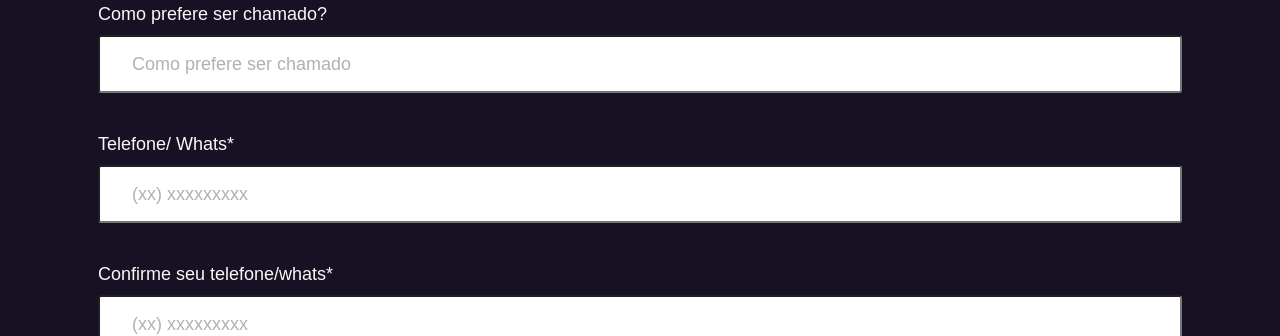
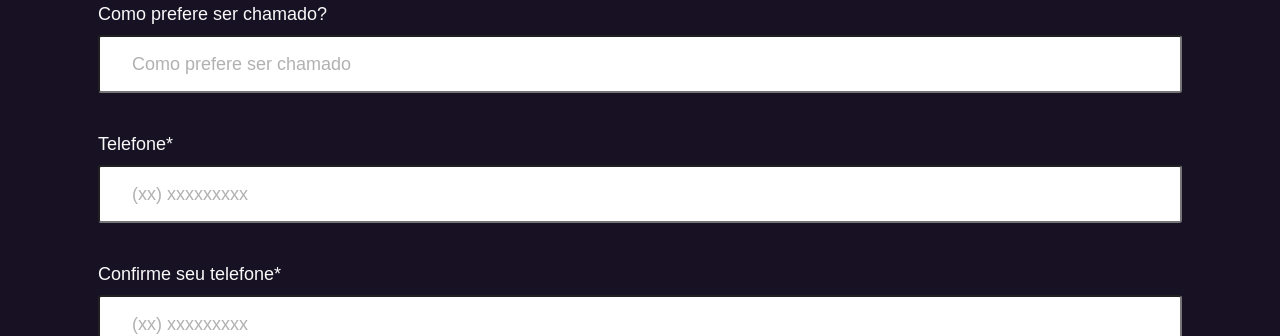
Before and after one commit to SouJunior/site-webapp, a Next.js app: page /apoiar in a window 1280 px wide. Shown: the part 1280-1616 px from the top of the page. Built offline with nearby package versions, Linux system fonts and the light colour scheme; a web font is replaced by a local one.

Commit message:
refactor: remove word Whats from input label

```diff
--- a/components/Apoiador/index.jsx
+++ b/components/Apoiador/index.jsx
@@ -197,7 +197,7 @@ export const Apoiador = () => {
             <div className={styles.labelInput}>
               <Input
                 type="text"
-                text="Telefone/ Whats*"
+                text="Telefone*"
                 placeholder="(xx) xxxxxxxxx"
                 label="Telefone (com DDD)"
                 value={phone}
@@ -208,7 +208,7 @@ export const Apoiador = () => {
 
             <div className={styles.labelInput}>
               <Input
-                text="Confirme seu telefone/whats*"
+                text="Confirme seu telefone*"
                 label="Confirmar Telefone"
                 type="tel"
                 placeholder="(xx) xxxxxxxxx"
```
